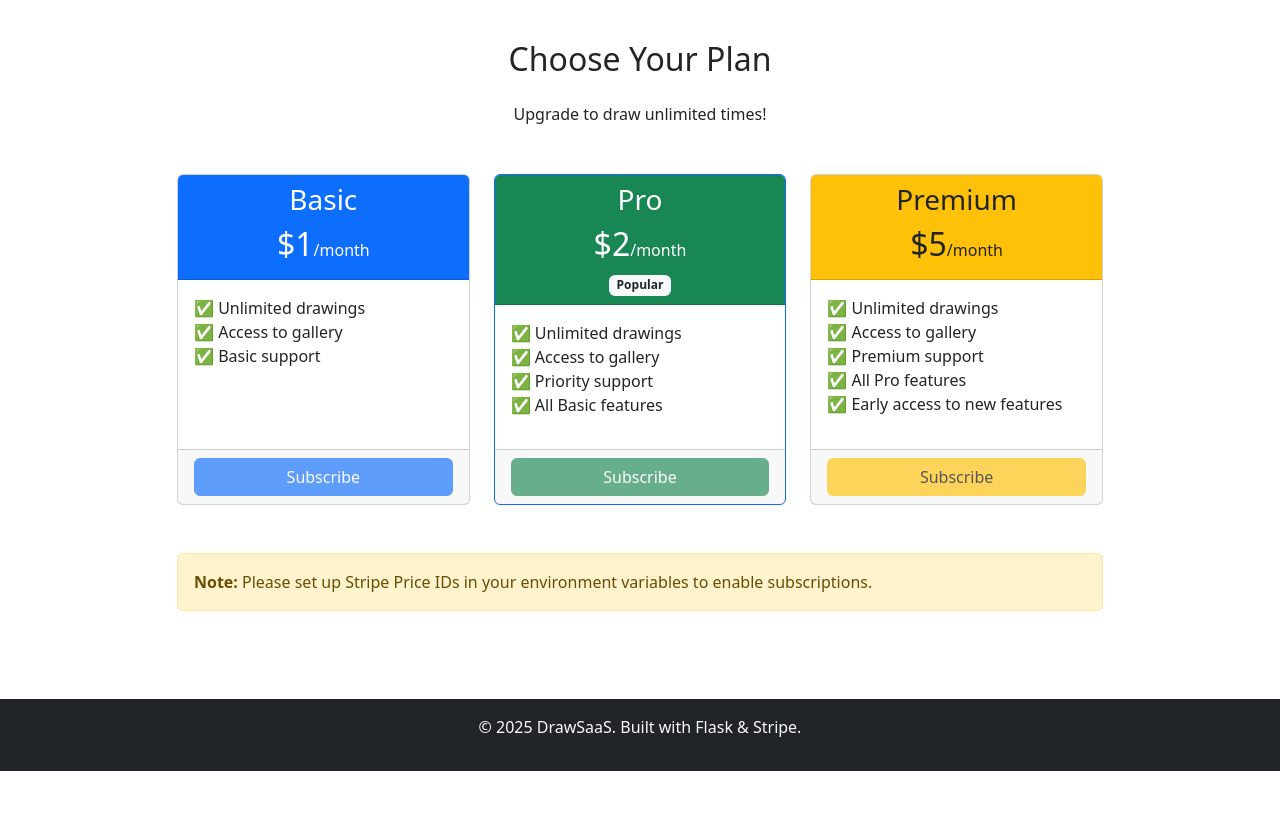
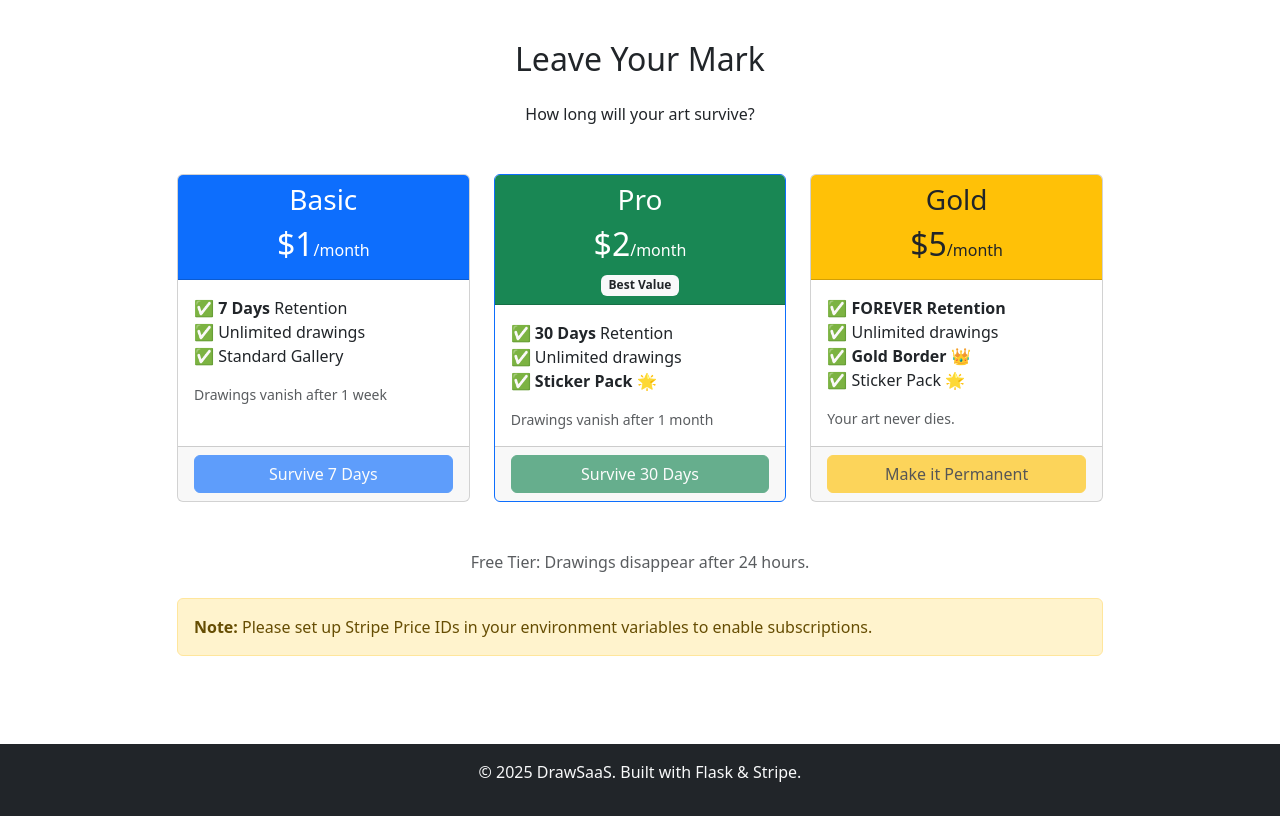
Before and after one commit to taikilazos/forum_ads_swamp, a Flask app: page /subscribe in a window 1280 px wide. Shown: the part 56-872 px from the top of the page. Before the commit the page ends 827 px from the top, so only its background shows below. Run offline with Flask 3, Linux system fonts and the light colour scheme; the visitor is signed in with stand-in values (Sample User, id 1).

Commit message:
fixed it with gemini 3

```diff
--- a/src/main.py
+++ b/src/main.py
@@ -13,6 +13,7 @@ import os
 # Add parent directory to path so we can import models
 sys.path.insert(0, os.path.dirname(os.path.dirname(os.path.abspath(__file__))))
 from src.models import db, User, Drawing, PaymentHistory
+from datetime import datetime, timedelta
 
 # Load environment variables
 load_dotenv()
@@ -405,8 +406,16 @@ def save_drawing():
         # Get image data from request
         data = request.get_json()
         image_data = data.get('image_data', '')
-        message = data.get('message', '').strip() or None
+        message = (data.get('message') or '').strip() or None
         has_background = data.get('has_background', True)
+        has_stickers = data.get('has_stickers', False)
+
+        # Validate sticker usage
+        if has_stickers and not current_user.can_use_stickers:
+            return jsonify({
+                'success': False,
+                'message': "Stickers are a Pro feature! Upgrade to use them 🌟"
+            }), 403
 
         if not image_data:
             return jsonify({'success': False, 'message': 'No image data provided'}), 400
@@ -438,9 +447,26 @@ def save_drawing():
 
 @app.route('/gallery')
 def gallery():
-    """Gallery page showing all drawings floating."""
-    # Get all drawings, ordered by newest first
-    drawings = Drawing.query.order_by(Drawing.created_at.desc()).all()
+    """Gallery page showing all drawings floating with retention logic."""
+    now = datetime.utcnow()
+    cutoff_24h = now - timedelta(hours=24)
+    cutoff_7d = now - timedelta(days=7)
+    cutoff_30d = now - timedelta(days=30)
+
+    # Filter drawings based on user's tier and creation time
+    # Premium: Forever
+    # Pro: 30 days
+    # Basic: 7 days
+    # Free: 24 hours
+    drawings = db.session.query(Drawing).join(User).filter(
+        db.or_(
+            User.subscription_tier == 'premium',
+            db.and_(User.subscription_tier == 'pro', Drawing.created_at > cutoff_30d),
+            db.and_(User.subscription_tier == 'basic', Drawing.created_at > cutoff_7d),
+            db.and_(db.or_(User.subscription_tier == 'none', User.subscription_tier == None), Drawing.created_at > cutoff_24h)
+        )
+    ).order_by(Drawing.created_at.desc()).all()
+
     return render_template('gallery.html', drawings=drawings)
 
 
--- a/src/templates/subscribe.html
+++ b/src/templates/subscribe.html
@@ -5,8 +5,8 @@
 {% block content %}
 <div class="row">
     <div class="col-lg-10 mx-auto">
-        <h2 class="text-center mb-4">Choose Your Plan</h2>
-        <p class="text-center mb-5">Upgrade to draw unlimited times!</p>
+        <h2 class="text-center mb-4">Leave Your Mark</h2>
+        <p class="text-center mb-5">How long will your art survive?</p>
 
         <div class="row">
             <!-- Basic Plan -->
@@ -18,16 +18,17 @@
                     </div>
                     <div class="card-body">
                         <ul class="list-unstyled">
+                            <li>✅ <strong>7 Days</strong> Retention</li>
                             <li>✅ Unlimited drawings</li>
-                            <li>✅ Access to gallery</li>
-                            <li>✅ Basic support</li>
+                            <li>✅ Standard Gallery</li>
                         </ul>
+                        <small class="text-muted d-block mt-2">Drawings vanish after 1 week</small>
                     </div>
                     <div class="card-footer">
                         <form method="POST" action="{{ url_for('create_checkout_session') }}">
                             <input type="hidden" name="price_id" value="{{ price_basic }}">
                             <button type="submit" class="btn btn-primary w-100" {% if not price_basic %}disabled{% endif %}>
-                                Subscribe
+                                Survive 7 Days
                             </button>
                         </form>
                     </div>
@@ -40,21 +41,21 @@
                     <div class="card-header bg-success text-white text-center">
                         <h3>Pro</h3>
                         <h2>$2<span class="fs-6">/month</span></h2>
-                        <span class="badge bg-light text-dark">Popular</span>
+                        <span class="badge bg-light text-dark">Best Value</span>
                     </div>
                     <div class="card-body">
                         <ul class="list-unstyled">
+                            <li>✅ <strong>30 Days</strong> Retention</li>
                             <li>✅ Unlimited drawings</li>
-                            <li>✅ Access to gallery</li>
-                            <li>✅ Priority support</li>
-                            <li>✅ All Basic features</li>
+                            <li>✅ <strong>Sticker Pack 🌟</strong></li>
                         </ul>
+                        <small class="text-muted d-block mt-2">Drawings vanish after 1 month</small>
                     </div>
                     <div class="card-footer">
                         <form method="POST" action="{{ url_for('create_checkout_session') }}">
                             <input type="hidden" name="price_id" value="{{ price_pro }}">
                             <button type="submit" class="btn btn-success w-100" {% if not price_pro %}disabled{% endif %}>
-                                Subscribe
+                                Survive 30 Days
                             </button>
                         </form>
                     </div>
@@ -65,28 +66,32 @@
             <div class="col-md-4 mb-4">
                 <div class="card h-100">
                     <div class="card-header bg-warning text-dark text-center">
-                        <h3>Premium</h3>
+                        <h3>Gold</h3>
                         <h2>$5<span class="fs-6">/month</span></h2>
                     </div>
                     <div class="card-body">
                         <ul class="list-unstyled">
+                            <li>✅ <strong>FOREVER Retention</strong></li>
                             <li>✅ Unlimited drawings</li>
-                            <li>✅ Access to gallery</li>
-                            <li>✅ Premium support</li>
-                            <li>✅ All Pro features</li>
-                            <li>✅ Early access to new features</li>
+                            <li>✅ <strong>Gold Border 👑</strong></li>
+                            <li>✅ Sticker Pack 🌟</li>
                         </ul>
+                        <small class="text-muted d-block mt-2">Your art never dies.</small>
                     </div>
                     <div class="card-footer">
                         <form method="POST" action="{{ url_for('create_checkout_session') }}">
                             <input type="hidden" name="price_id" value="{{ price_premium }}">
                             <button type="submit" class="btn btn-warning w-100" {% if not price_premium %}disabled{% endif %}>
-                                Subscribe
+                                Make it Permanent
                             </button>
                         </form>
                     </div>
                 </div>
             </div>
+        </div>
+
+        <div class="text-center mt-4">
+            <p class="text-muted">Free Tier: Drawings disappear after 24 hours.</p>
         </div>
 
         {% if not price_basic or not price_pro or not price_premium %}
```
Also changed, not shown: src/models.py (+11 -1 lines), src/templates/dashboard.html (+23 -6 lines), src/templates/draw.html (+20 -0 lines), src/templates/gallery.html (+28 -3 lines), static/draw.js (+38 -3 lines).
